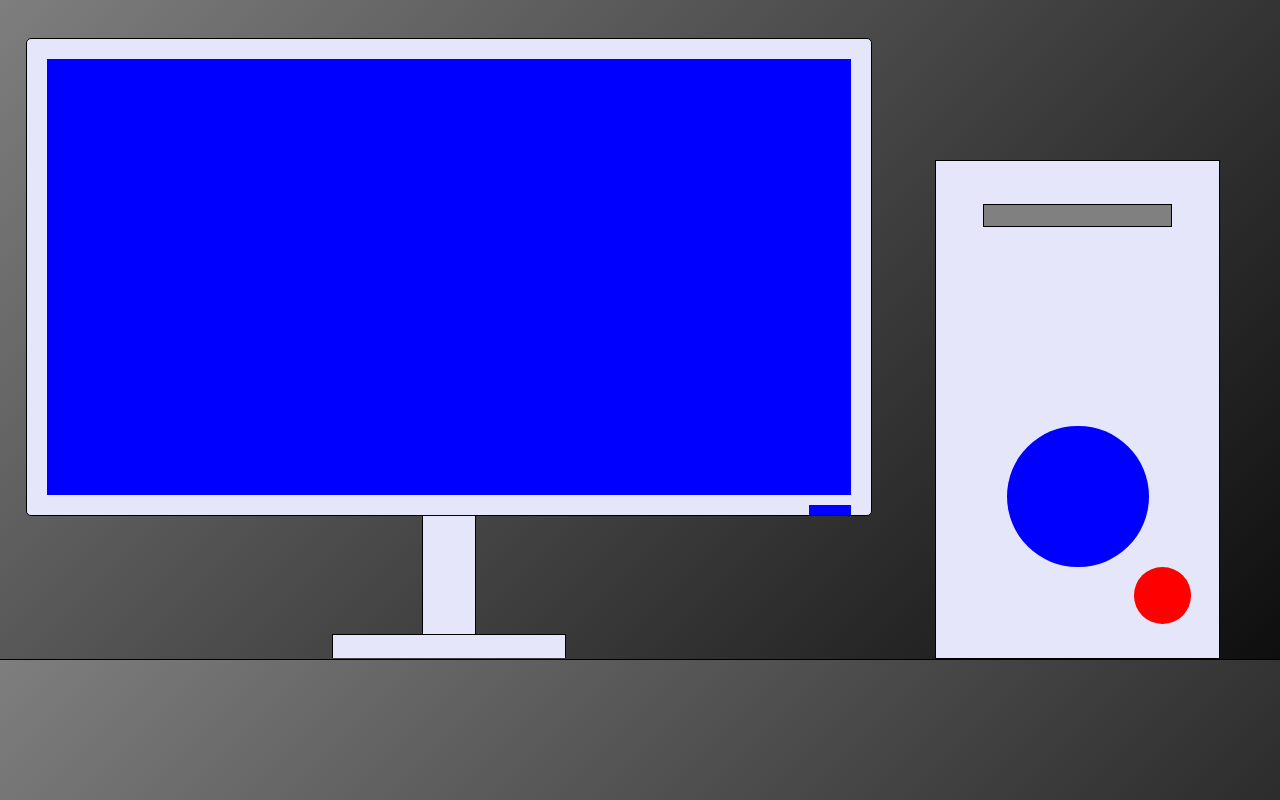
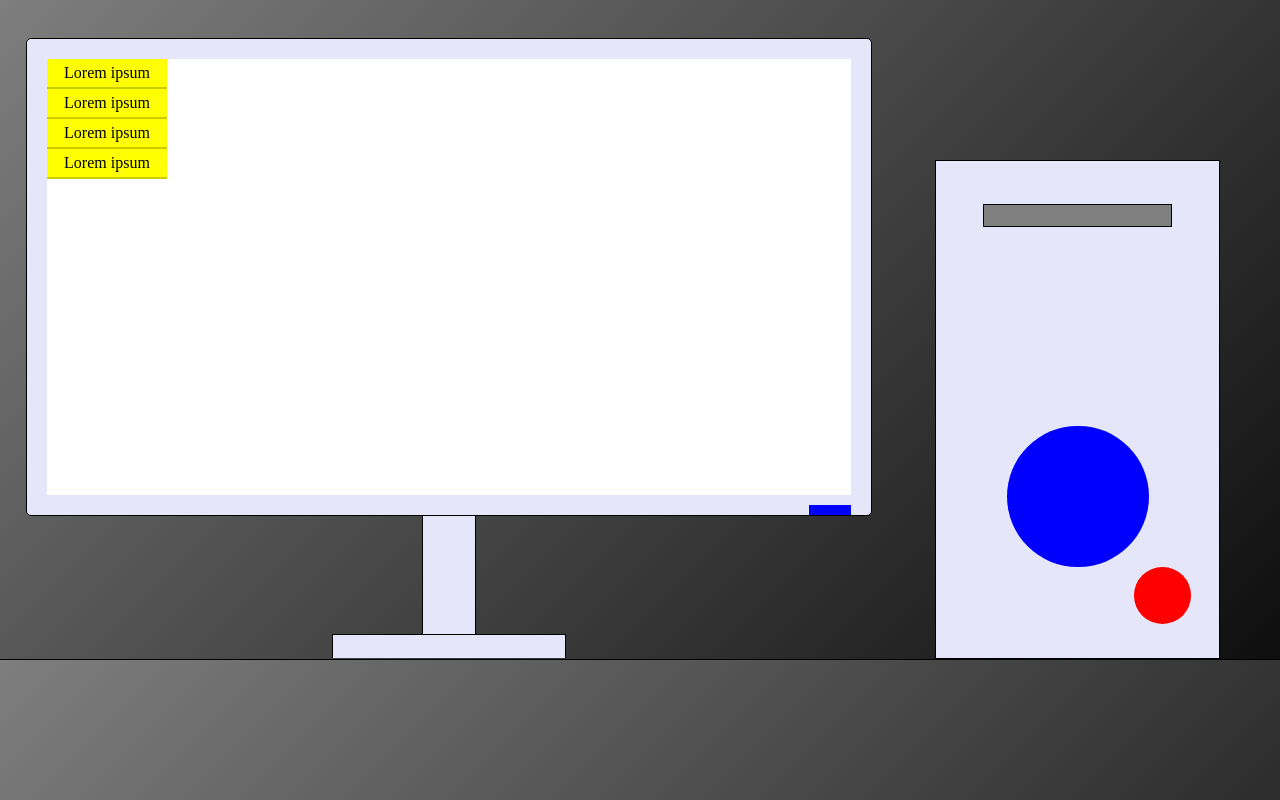
Before and after one commit to Miwoli/miwoli.github.io, a plain HTML site: page portfolio/index.html in a window 1280 px wide. Both pictures are taken after a click on the element 1077 px from the left and 496 px from the top of the page. Drawn offline with Linux system fonts and the light colour scheme.

Commit message:
Add interactivity

```diff
--- a/portfolio/index.html
+++ b/portfolio/index.html
@@ -11,8 +11,19 @@
         <div class="monitor">
             <div class="display">
                 <div class="screen" id="screen">
+                    <div class="black_screen" id="black_screen"></div>
+                    <div class="content" id="content">
+                        <div class="left-nav">
+                            <ul>
+                                <li>Lorem ipsum</li>
+                                <li>Lorem ipsum</li>
+                                <li>Lorem ipsum</li>
+                                <li>Lorem ipsum</li>
+                            </ul>
+                        </div>
+                    </div>
                 </div>
-                <div class="switch"></div>
+                <div class="switch" onclick="document.getElementById('black_screen').classList.toggle('active')"></div>
             </div>
             <div class="stand">
                 <div class="stand_1">
@@ -25,7 +36,7 @@
             <div class="case">
             <div class="drive">
             </div>
-            <div class="power" onclick="document.getElementById('screen').classList.toggle('active')">
+            <div class="power" onclick="document.getElementById('content').classList.add('active')">
             </div>
             <div class="reset">
             </div>
--- a/portfolio/sass/main.sass
+++ b/portfolio/sass/main.sass
@@ -45,8 +45,41 @@ body
                 margin: 20px
                 background: black
 
-            .screen.active
-                background: blue
+                .black_screen
+                    z-index: 1000
+                    display: none
+                    width: 100%
+                    height: 100%
+                    position: absolute
+
+                .black_screen.active
+                    display: block
+                    background: black
+
+                .content
+                    display: none
+                    display: none
+                    width: 100%
+                    height: 100%
+                    position: absolute
+                    background: white
+
+                .content.active
+                    display: block
+
+                    .left-nav
+                        ul
+                            background: green
+                            width: 15%
+                            display: flex
+                            flex-direction: column
+
+                            li
+                                background: yellow
+                                padding: 5px 5px 5px 5px
+                                border-bottom: 2px solid rgba(0,0,0,0.2)
+                                text-align: center
+
 
             .switch
                 position: absolute
```
Also changed, not shown: portfolio/style/main.css, 1 other file.
